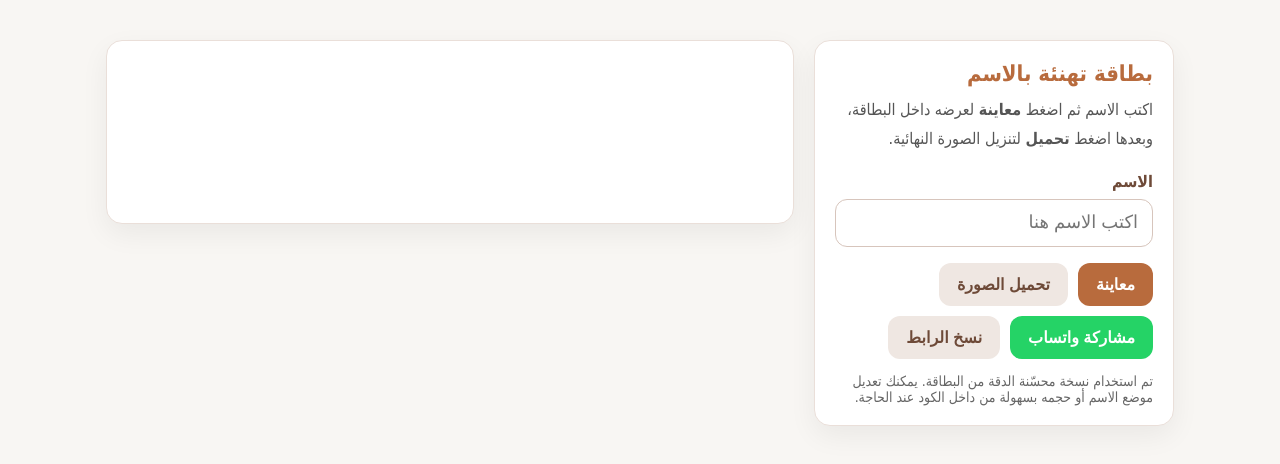
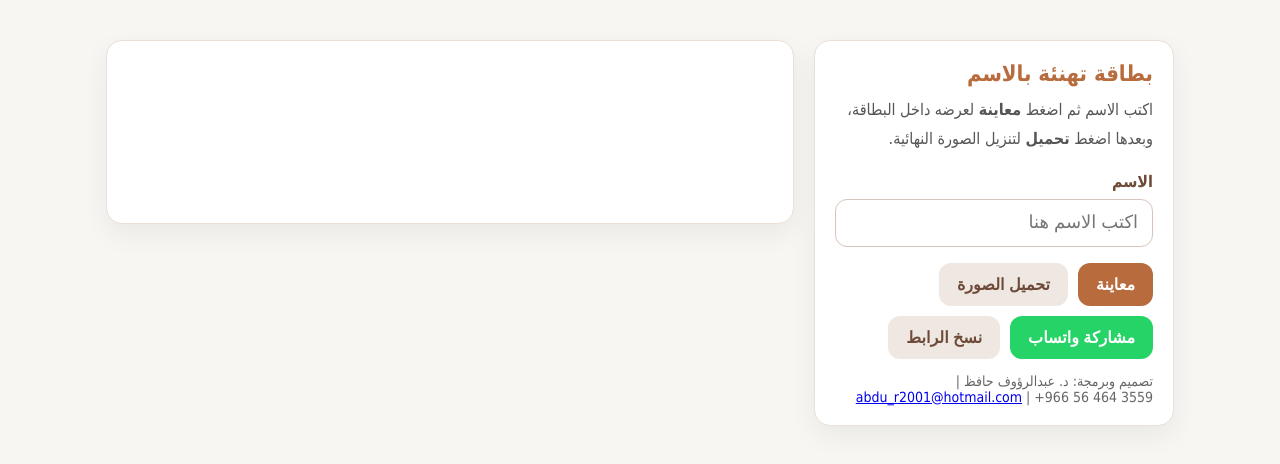
Before and after one commit to rooz999/eid-card, a plain HTML site: page index.html in a window 1280 px wide. Drawn offline with Linux system fonts and the light colour scheme.

Commit message:
Update index.html

```diff
--- a/index.html
+++ b/index.html
@@ -156,9 +156,11 @@ color: white;
         <button class="btn-secondary" id="copyLink">نسخ الرابط</button>
       </div>
 
+
       <div class="hint">
-        تم استخدام نسخة محسّنة الدقة من البطاقة. يمكنك تعديل موضع الاسم أو حجمه بسهولة من داخل الكود عند الحاجة.
+       تصميم وبرمجة: د. عبدالرؤوف حافظ | <a href="mailto:abdu_r2001@hotmail.com">abdu_r2001@hotmail.com</a> | +966 56 464 3559
       </div>
+
     </div>
 
     <div class="preview">
```
